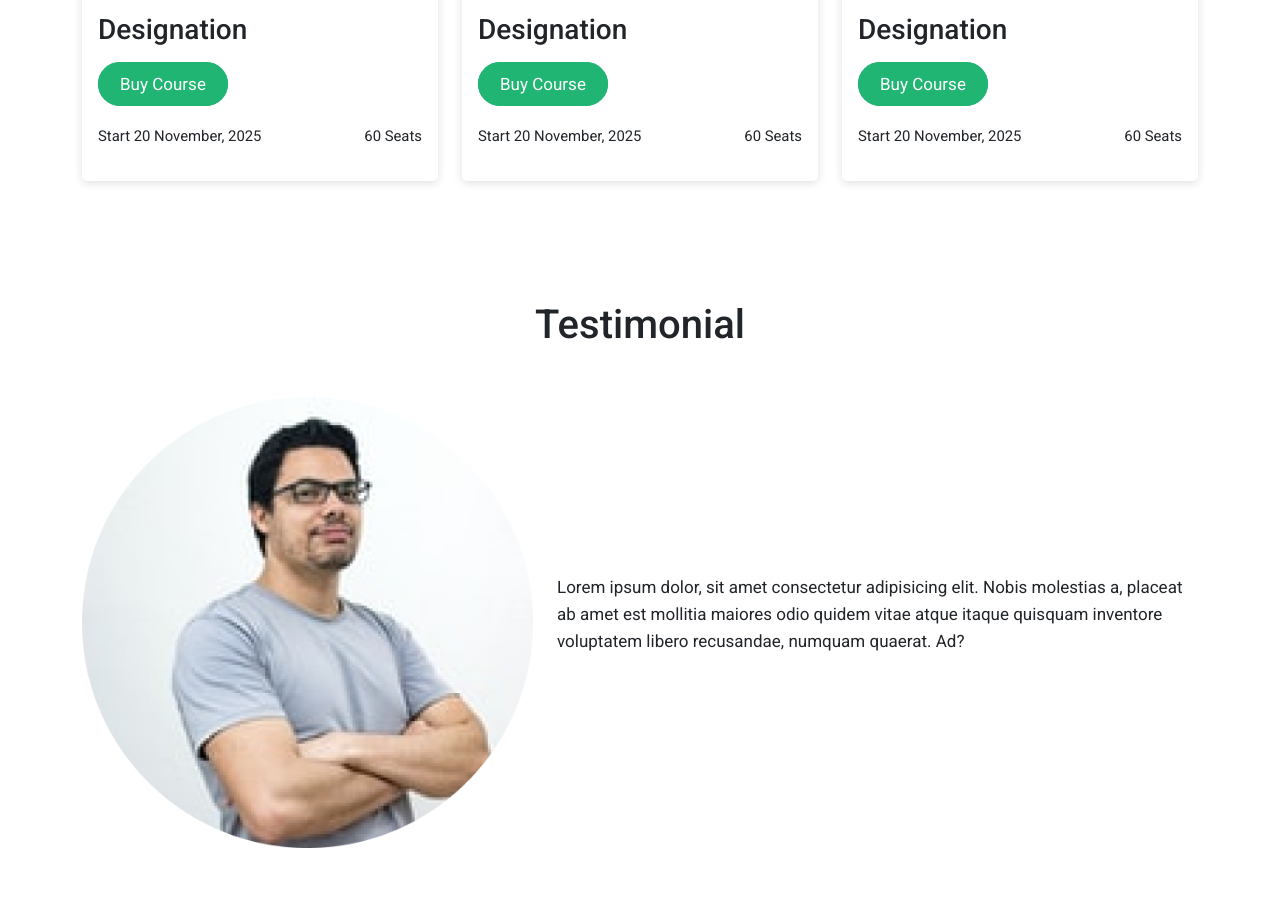
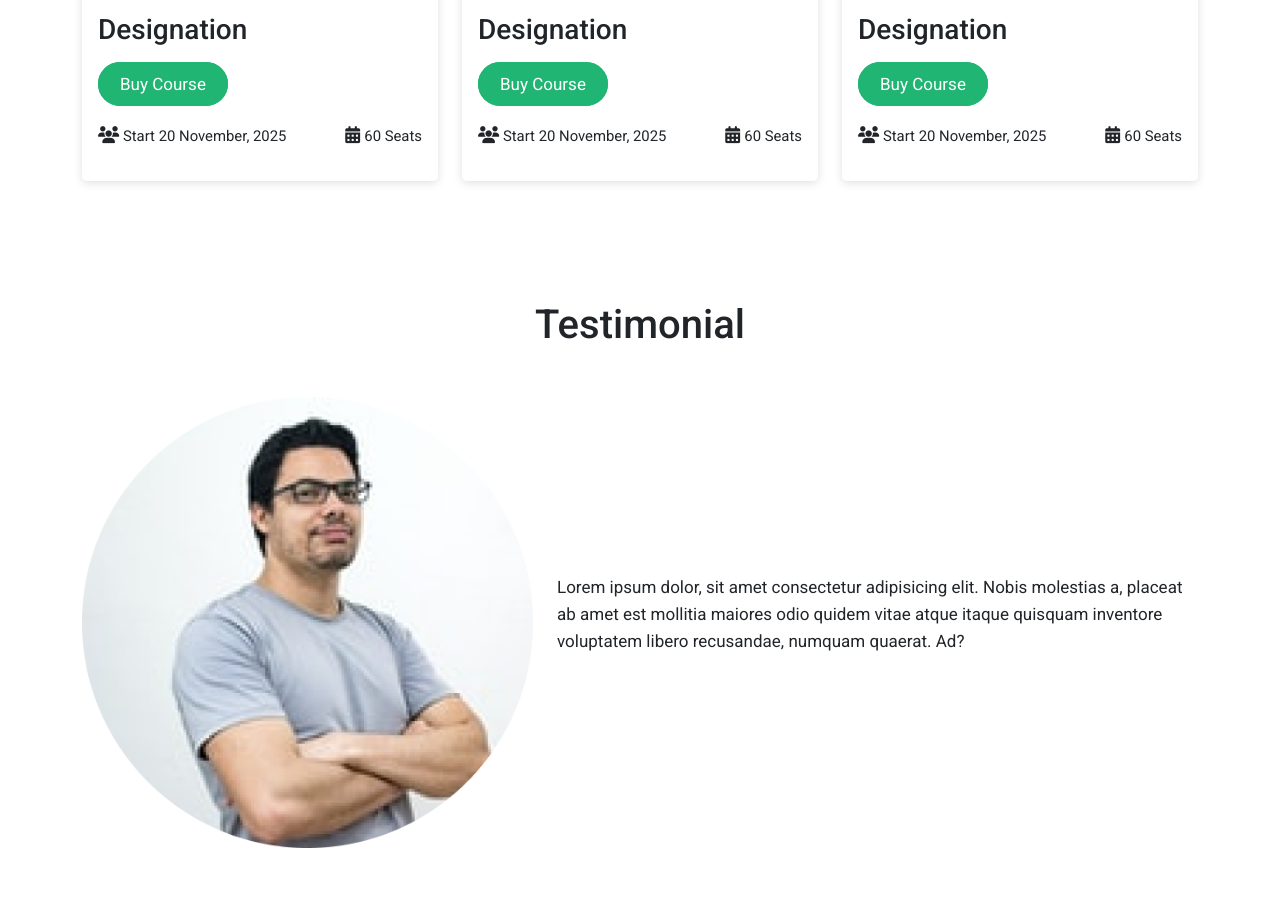
Before and after one commit to khan-91/E-school, a plain HTML site: page index.html in a window 1280 px wide. Shown: the part 1367-2286 px from the top of the page. Drawn offline with nearby package versions, Linux system fonts and the light colour scheme.

Commit message:
little change

```diff
--- a/index.html
+++ b/index.html
@@ -157,8 +157,14 @@
                 <h3 class="py-3">Designation</h3>
                 <a href="#" class="get-btn">Buy Course</a>
                 <div class="d-flex justify-content-between mt-4">
-                  <p><small>Start 20 November, 2025</small></p>
-                  <p><small>60 Seats</small></p>
+                  <p>
+                    <i class="fa-solid fa-users"></i
+                    ><small> Start 20 November, 2025</small>
+                  </p>
+                  <p>
+                    <i class="fa-solid fa-calendar-days"></i>
+                    <small>60 Seats</small>
+                  </p>
                 </div>
               </div>
             </div>
@@ -170,8 +176,14 @@
                 <h3 class="py-3">Designation</h3>
                 <a href="#" class="get-btn">Buy Course</a>
                 <div class="d-flex justify-content-between mt-4">
-                  <p><small>Start 20 November, 2025</small></p>
-                  <p><small>60 Seats</small></p>
+                  <p>
+                    <i class="fa-solid fa-users"></i
+                    ><small> Start 20 November, 2025</small>
+                  </p>
+                  <p>
+                    <i class="fa-solid fa-calendar-days"></i>
+                    <small>60 Seats</small>
+                  </p>
                 </div>
               </div>
             </div>
@@ -187,8 +199,14 @@
                 <h3 class="py-3">Designation</h3>
                 <a href="#" class="get-btn">Buy Course</a>
                 <div class="d-flex justify-content-between mt-4">
-                  <p><small>Start 20 November, 2025</small></p>
-                  <p><small>60 Seats</small></p>
+                  <p>
+                    <i class="fa-solid fa-users"></i
+                    ><small> Start 20 November, 2025</small>
+                  </p>
+                  <p>
+                    <i class="fa-solid fa-calendar-days"></i>
+                    <small>60 Seats</small>
+                  </p>
                 </div>
               </div>
             </div>
@@ -256,11 +274,17 @@
               <li><a href="#">Web Design</a></li>
             </ul>
           </div>
-          <p class="text-center pt-4 mb-0 fs-66">Copyright &copy; 2023 E School Website with Tanveer Ahmed</p>
+          <p class="text-center pt-4 mb-0 fs-66">
+            Copyright &copy; 2023 E School Website with Tanveer Ahmed
+          </p>
         </div>
       </div>
     </footer>
 
+    <script
+      src="https://kit.fontawesome.com/55bc2437e9.js"
+      crossorigin="anonymous"
+    ></script>
     <script
       src="https://cdn.jsdelivr.net/npm/bootstrap@5.3.8/dist/js/bootstrap.bundle.min.js"
       integrity="sha384-FKyoEForCGlyvwx9Hj09JcYn3nv7wiPVlz7YYwJrWVcXK/BmnVDxM+D2scQbITxI"
```
